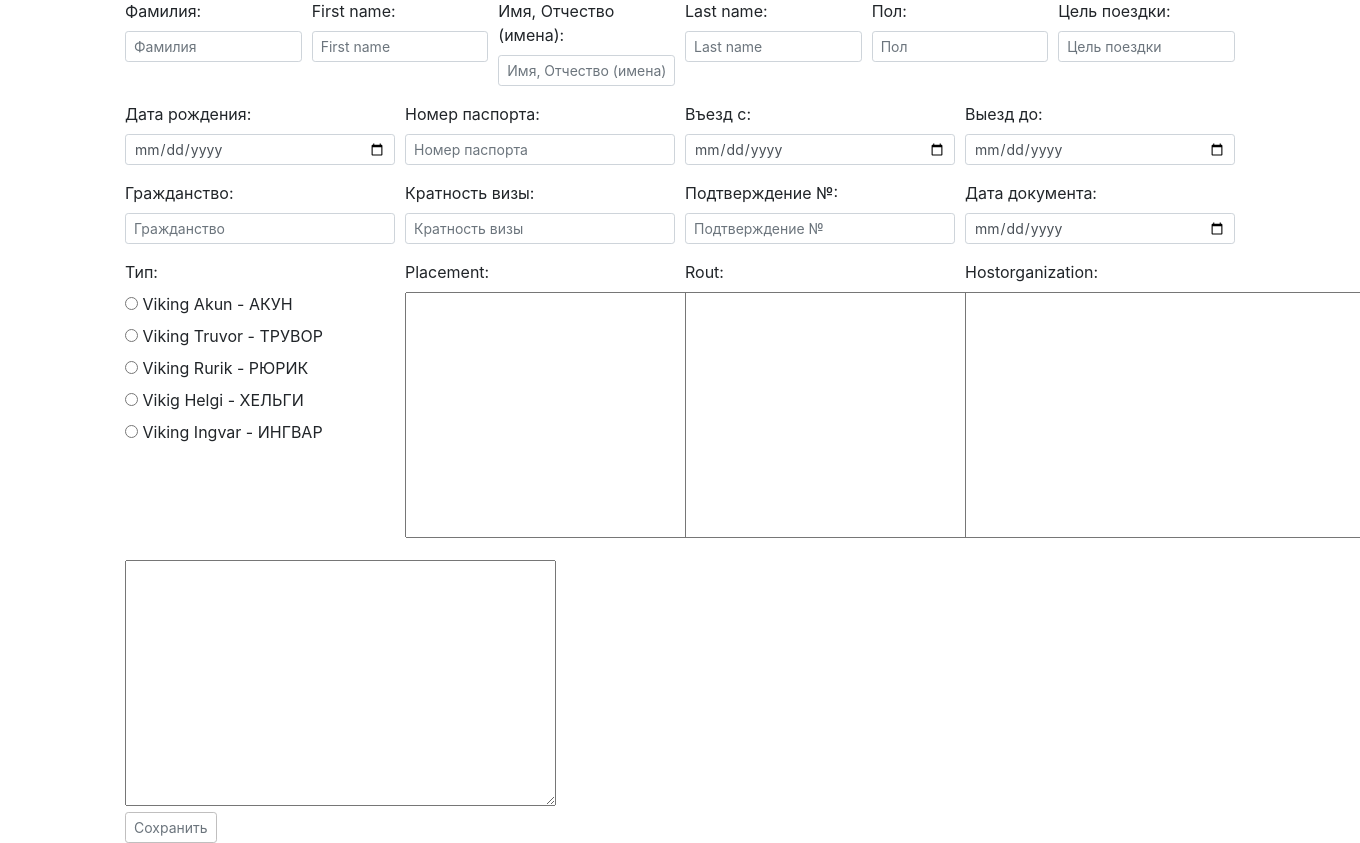
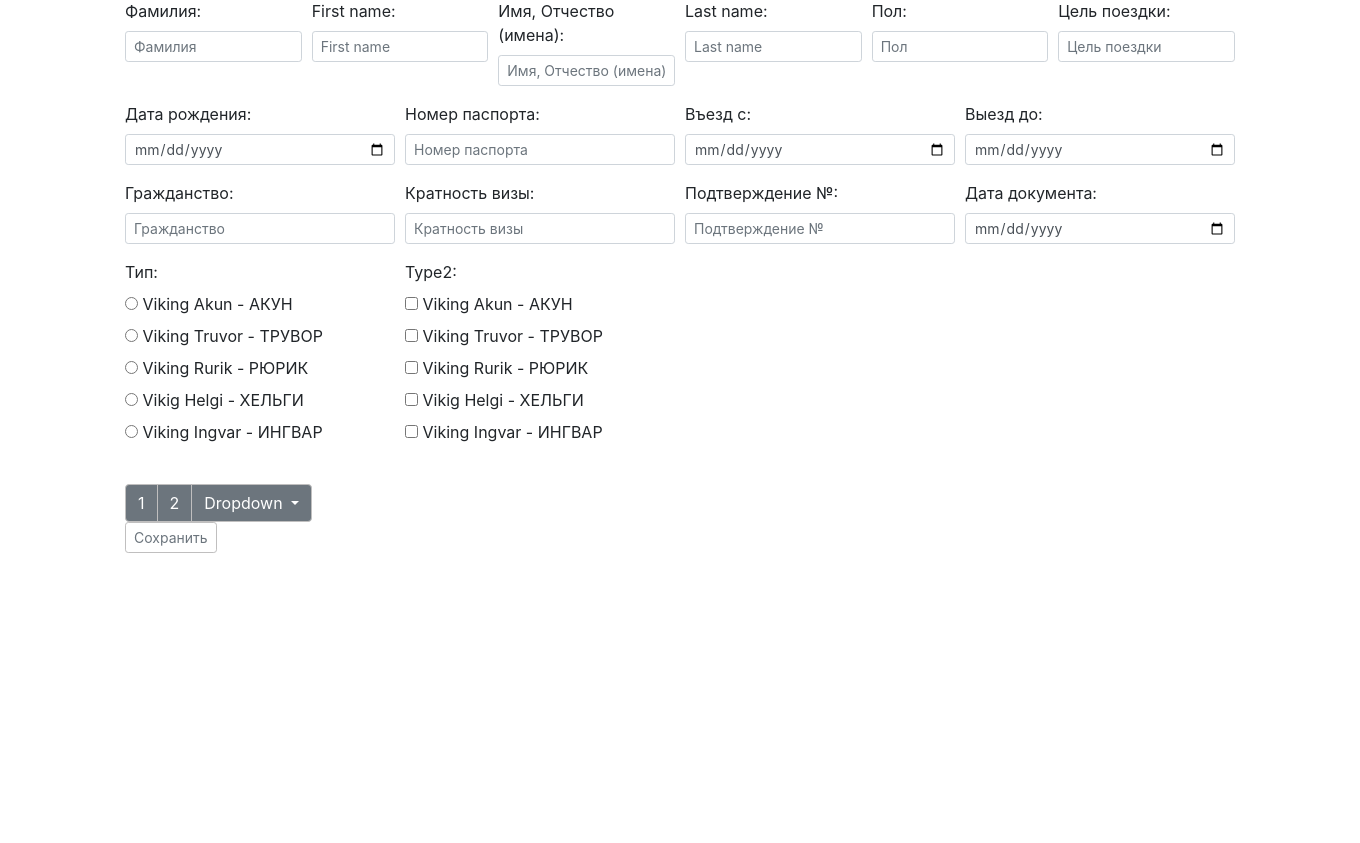
Before and after one commit to Nekr137/visa_app, a Django app: page / in a window 1360 px wide; the page is wider, and only the part inside the window is pictured. Shown: the part 67-910 px from the top of that part. After the commit the page ends 620 px from the top of that part, so only its background shows below. Run offline with Django 3.2, Linux system fonts and the light colour scheme; some libraries are stand-ins or nearby versions.

Commit message:
Видимо, нужно просто создать кнопки для дозагрузки ajax-сом в форму данных о кораблях

```diff
--- a/app/modelform.py
+++ b/app/modelform.py
@@ -1,6 +1,6 @@
 
 
-from django.forms import ModelForm, Textarea, TextInput, DateField, DateInput, RadioSelect
+from django.forms import ModelForm, Textarea, TextInput, DateField, DateInput, RadioSelect,CheckboxSelectMultiple
 from .models import Form1
 
 SHIP_CHOICES = [
@@ -37,7 +37,8 @@
             'multiplicity': TextInput(attrs={"class": bootstrap_class, "placeholder": p[11]}),
             'confirmation': TextInput(attrs={"class": bootstrap_class, "placeholder": p[12]}),
             'date': DateInput(format=('%d-%m-%Y'),attrs={'class': bootstrap_class,'type':'date'}),
-            'type': RadioSelect(choices=SHIP_CHOICES,attrs={})
+            'type': RadioSelect(choices=SHIP_CHOICES,attrs={}),
+            'type2': CheckboxSelectMultiple(choices = SHIP_CHOICES)
         }
         labels = {
             'familyname': p[0],
--- a/app/models.py
+++ b/app/models.py
@@ -20,9 +20,10 @@
     confirmation = models.TextField()
     date = models.DateField()
     type = models.TextField()
-    placement = models.TextField()
-    rout = models.TextField()
-    hostorganization = models.TextField()
+    type2 = models.TextField()
+    # placement = models.TextField()
+    # rout = models.TextField()
+    # hostorganization = models.TextField()
 
 
 
--- /dev/null
+++ b/templates/app/choose_sheeps.html
@@ -0,0 +1,17 @@
+
+
+
+<div class="btn-group" role="group" aria-label="Button group with nested dropdown">
+  <button type="button" class="btn btn-secondary">1</button>
+  <button type="button" class="btn btn-secondary">2</button>
+
+  <div class="btn-group" role="group">
+    <button id="btnGroupDrop1" type="button" class="btn btn-secondary dropdown-toggle" data-toggle="dropdown" aria-haspopup="true" aria-expanded="false">
+      Dropdown
+    </button>
+    <div class="dropdown-menu" aria-labelledby="btnGroupDrop1">
+      <a class="dropdown-item" href="#">Dropdown link</a>
+      <a class="dropdown-item" href="#">Dropdown link</a>
+    </div>
+  </div>
+</div>
--- a/templates/app/index.html
+++ b/templates/app/index.html
@@ -23,10 +23,15 @@
 </div>
 {{form.placement}}
 
+
+{% include "app/choose_sheeps.html" %}
+
+
 <div class="form-row align-items-center">
     <div class="col-auto">
         <button type="submit" class="btn btn-outline-secondary btn-sm">Сохранить</button>
     </div>
 </div>
 </form>
+
 {% endblock%}
```
Also changed, not shown: app/Forms.py (+1 -18 lines).
